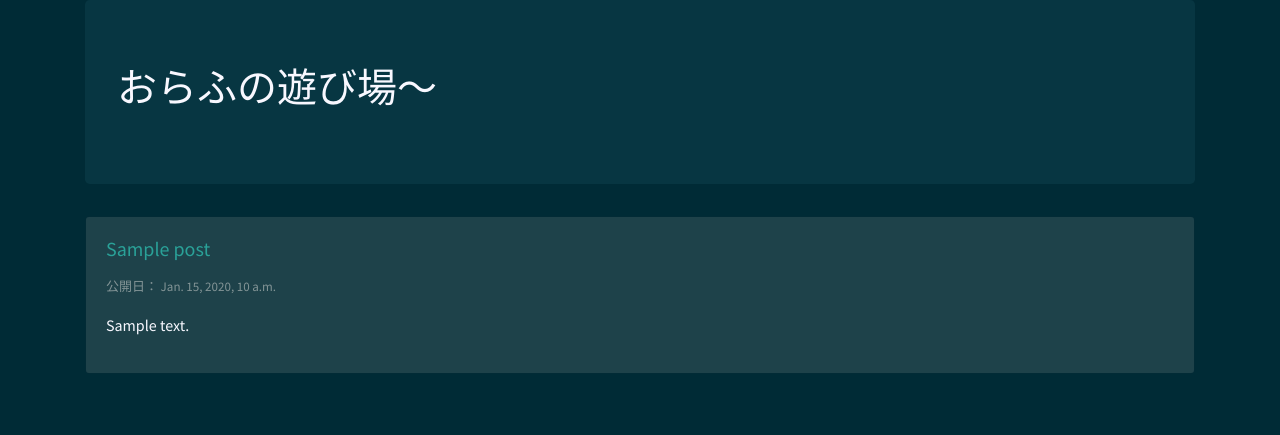
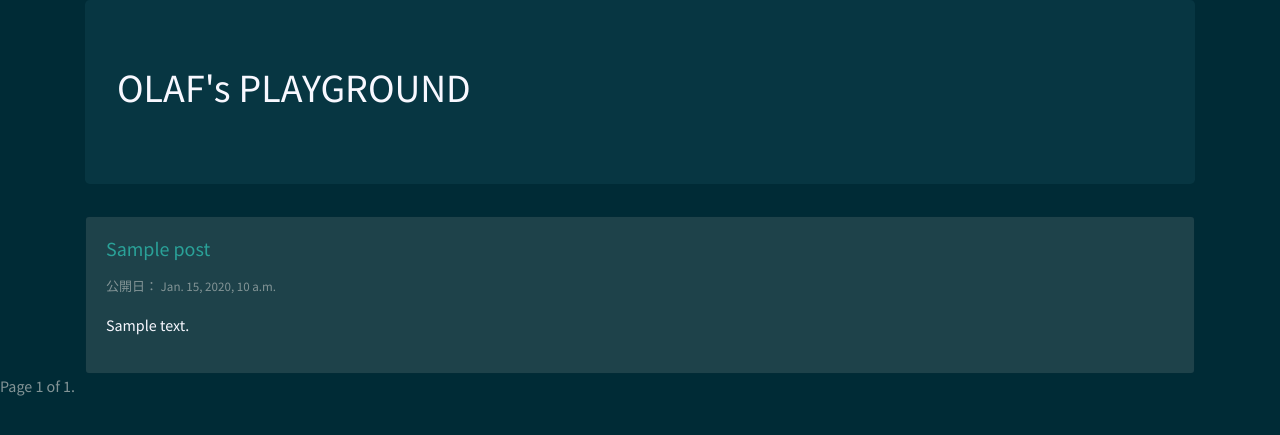
Before and after one commit to olaf86/django-demo, a Django app: template first/templates/first/post_list.html in a window 1280 px wide. Shown: the top 435 px of the page. Run offline with Django 3.2, Linux system fonts and the light colour scheme; the template is opened without the code that fills it: most values are stand-ins (such as "Sample title", 1, 10 or a date in 2020); style sheets or scripts are compiled from the project's sources; some libraries are stand-ins or nearby versions.

Commit message:
during a implementation.

```diff
--- a/first/templates/first/post_list.html
+++ b/first/templates/first/post_list.html
@@ -9,13 +9,13 @@
         <!-- django-sass-processor -->
         {% load sass_tags %}
         <link href="{% sass_src 'sass/main.scss' %}" rel="stylesheet" type="text/css" />
-        <title>Olaf's Playground</title>
+        <title>OLAF's PLAYGROUND</title>
     </head>
     <body>
 
         <div class="container">
             <div class="jumbotron">
-                <h1>おらふの遊び場～</h1>
+                <h1>OLAF's PLAYGROUND</h1>
             </div>
         </div>
 
@@ -31,5 +31,23 @@
             </div>
         </div>
 
+        <div class="pagination">
+            <span class="step-links">
+                {% if posts.has_previous %}
+                    <a href="?p=1">&laquo; first</a>
+                    <a href="?p={{ posts.previous_page_number }}">previous</a>
+                {% endif %}
+
+                <span class="current">
+                    Page {{ posts.number }} of {{ posts.paginator.num_pages }}.
+                </span>
+
+                {% if posts.has_next %}
+                    <a href="?p={{ posts.next_page_number }}">next</a>
+                    <a href="?page={{ posts.paginator.num_pages }}">last &raquo;</a>
+                {% endif %}
+            </span>
+        </div>
+
     </body>
 </html>
```
Also changed, not shown: first/views.py (+6 -1 lines).
